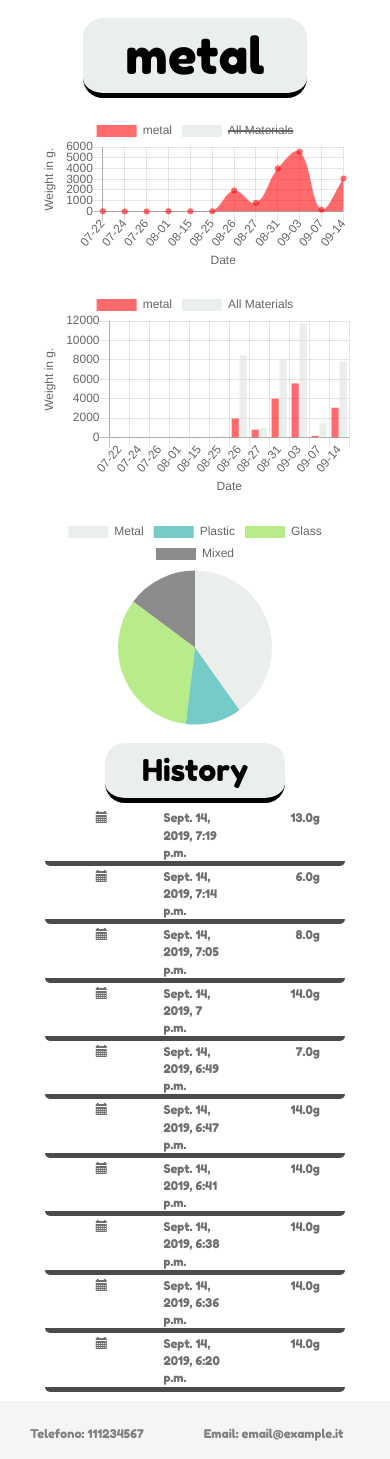
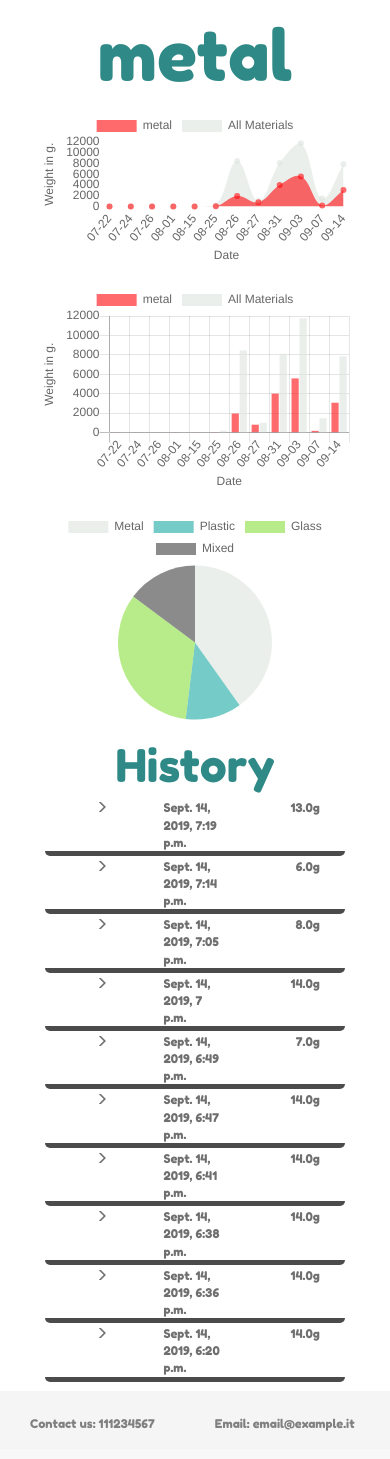
Before and after one commit to chabdullah/SmartBin, a Django app: page /history/1/ in a window 390 px wide. Shown: the part 51-1510 px from the top of the page. After the commit the page ends 1482 px from the top, so only its background shows below. Run offline with Django 3.2, Linux system fonts and the light colour scheme; data comes from the database, SQL or seed files in the repository; both versions use the stored data as it was after the commit; some libraries are stand-ins or nearby versions.

Commit message:
Sistemato il titolo per versione mobile

```diff
--- a/history/static/history/style_detail.css
+++ b/history/static/history/style_detail.css
@@ -89,20 +89,18 @@ li:before {
 
 
 .materialTitle, .materialHistory{
-    background-color: rgba(220, 229, 222, 0.6);
+    background-color: rgba(255, 255, 255, 0.6);
     width: 60%;
     margin-top: 3%;
-    border-radius: 20px;
-    border-bottom: 5px solid black;
     text-align: center;
     line-height: 75px;
-    font-size: 50px;
-    color: black;
+    font-size: 100px;
+    color: #2F8A87;
 }
 
 .materialHistory{
     line-height: 55px;
-    font-size: 30px;
+    font-size: 45px;
     margin: auto auto 2%;
 }
 
@@ -166,6 +164,10 @@ li:before {
 
 
 @media (min-width: 1px) and (max-width: 834px){
+    .materialTitle{
+        font-size: 70px;
+    }
+
     div{
         font-size: 12px;
     }
--- a/history/templates/history/detail.html
+++ b/history/templates/history/detail.html
@@ -27,7 +27,7 @@
                     var mainColor
                     if("{{ material.material }}" == "metal"){
                         material_type = 1
-                        mainColor = 'rgba(220, 229, 222, 0.6)';
+                        mainColor = 'rgba(266, 8, 12, 0.6)';
                     }else if("{{ material.material }}" == "plastic"){
                         material_type = 2
                         mainColor = 'rgba(26, 168, 162, 0.6)';
@@ -87,7 +87,7 @@
                     }
                     defaultAllData = [metalWeight,plasticWeight,glassWeight,mixedWeight]
                     allLabels = ['Metal','Plastic','Glass','Mixed']
-                    setChart()
+                    setChart(mainColor)
                 },
                 error: function(error_data){
                     console.log("error")
@@ -95,8 +95,8 @@
                 }
             })
 
-            function setChart(){
-                var mainColor = 'rgba(266, 8, 12, 0.6)'
+            function setChart(main_color){
+                var mainColor = main_color
                 var backgroundColor = 'rgba(220, 229, 222, 0.6)'
                 var ctx = document.getElementById('myChart').getContext('2d');
                 var ctx2 = document.getElementById('myChart2').getContext('2d');
@@ -117,7 +117,7 @@
                             backgroundColor: backgroundColor,
                             borderColor: 'rgba(220,220,220, 0)',
                             borderWidth: 1,
-                            hidden: true
+                            hidden: false
                         }]
                     },
                     options: {
@@ -126,13 +126,19 @@
                               scaleLabel: {
                                 display: true,
                                 labelString: 'Date'
-                              }
+                              },
+				gridLines: {
+					display: false
+				}
                             }],
                           yAxes: [{
                               scaleLabel: {
                                 display: true,
                                 labelString: 'Weight in g.'
-                              }
+                              },
+				gridLines: {
+					display: false
+				}
                             }]
                       }
                     }
@@ -222,10 +228,13 @@
           <a class="navbar-brand myNavbar" href="/history/1">Metal <span class="glyphicon glyphicon-paperclip"></span></a>
         </div>
         <div class="navbar-header">
-          <a class="navbar-brand myNavbar" href="/history/3">Plastic/Glass <span class="glyphicon glyphicon-glass" style="color:rgba(26, 168, 162, 0.6)"></span></a>
+          <a class="navbar-brand myNavbar" href="/history/2">Plastic <span class="glyphicon glyphicon-refresh" style="color:rgba(0, 76, 153, 1)"></span></a>
         </div>
         <div class="navbar-header">
-          <a class="navbar-brand myNavbar" href="/history/4">Mixed <span class="glyphicon glyphicon-apple" style="color:rgba(62, 62, 62, 0.6)"></span></a>
+          <a class="navbar-brand myNavbar" href="/history/3">Glass <span class="glyphicon glyphicon-glass" style="color:rgba(26, 168, 162, 0.6)"></span></a>
+        </div>
+        <div class="navbar-header">
+          <a class="navbar-brand myNavbar" href="/history/4">Mixed <span class="glyphicon glyphicon-apple" style="color:rgba(165, 56, 56, 1)"></span></a>
         </div>
         <div class="nav navbar-nav navbar-right">
           <a class="navbar-brand myNavbar" href="/admin">
@@ -268,7 +277,7 @@
                     {% for trash in trash_list reversed %}
                         {% if forloop.counter <= 10 %}
                             <div class="flexTableItem col-md-12 centered col-sm-12 col-xs-12 ">
-                                <div class="col-md-1 col-sm-6 col-xs-12"><span class="glyphicon glyphicon-calendar"></span></div>
+                                <div class="col-md-1 col-sm-6 col-xs-12"><span class="glyphicon glyphicon-menu-right"></span></div>
                                 <div class="col-md-5 col-sm-12 col-xs-12" style="text-align: left">{{trash.thrown_date}}</div>
                                 <div class="col-md-5 col-sm-12 col-xs-12" style="text-align: right">{{trash.weight}}g </div>
                             </div>
@@ -284,7 +293,7 @@
 
 
 <div class="col-md-10 col-sm-12 col-xs-12 footer">
-    <div class="col-md-4">Telefono: 111234567</div>
+    <div class="col-md-4">Contact us: 111234567</div>
     <div class="col-md-4"></div>
     <div class="col-md-4" style="text-align: right">Email: email@example.it</div>
 </div>
```
Also changed, not shown: db.sqlite3.
